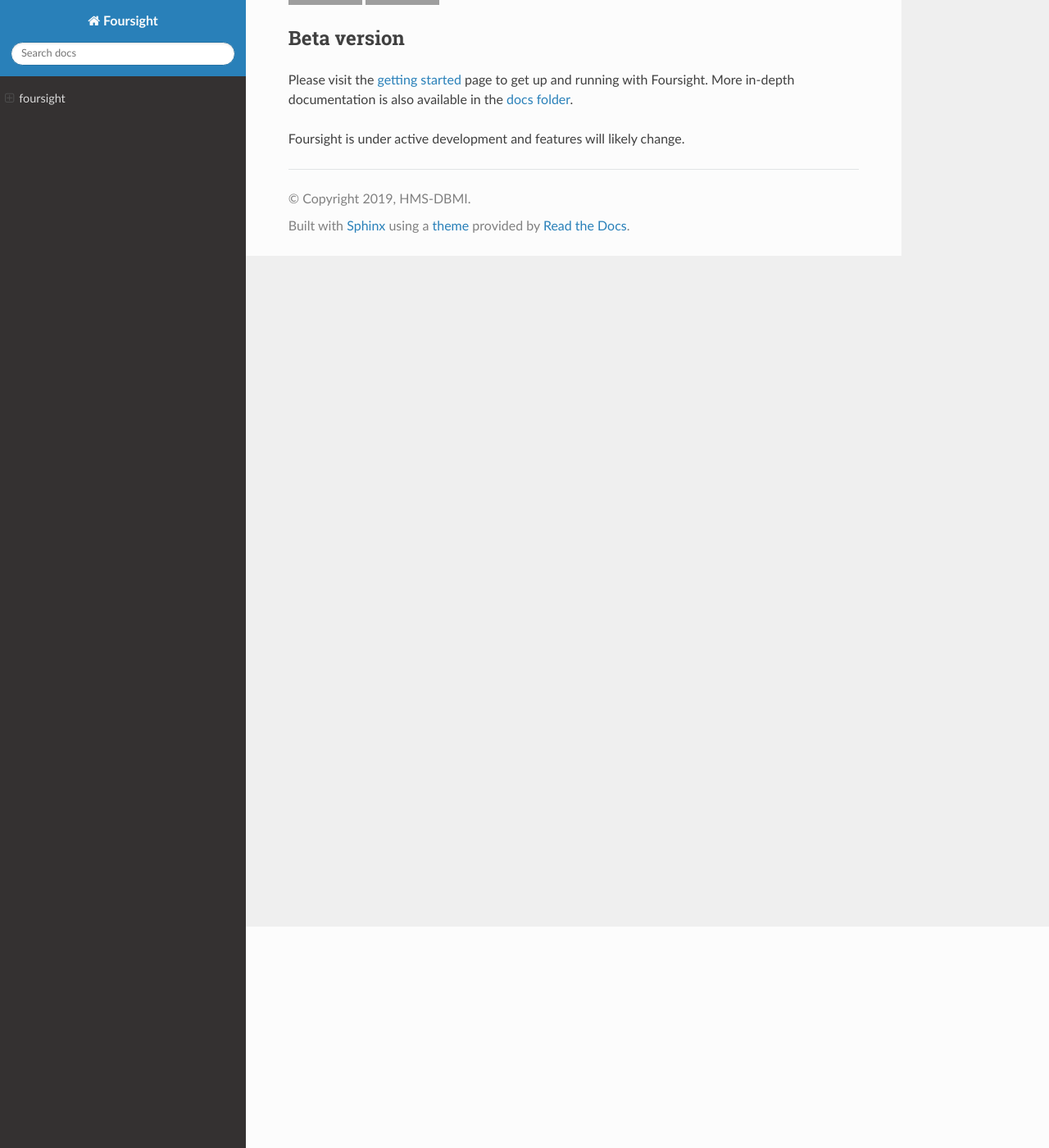
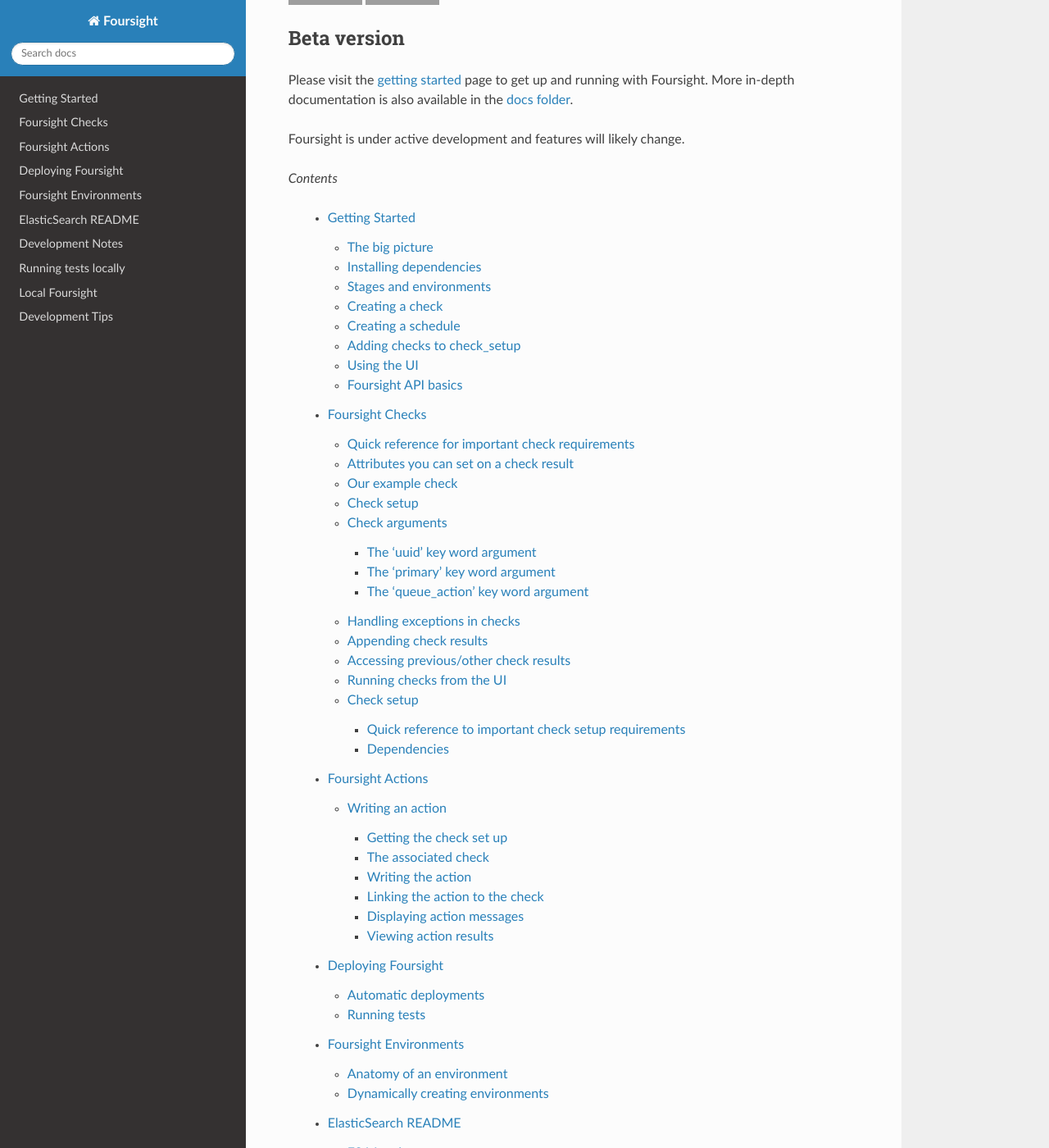
Before and after one commit to 4dn-dcic/foursight, a Sphinx documentation site: the page built from docs/source/index.rst, in a window 1280 px wide and 1400 px high, scrolled down 270 px. Shown: the whole window at 82% size. Built offline with Sphinx 7.4.7 and the Read the Docs theme 2.0.0, drawn with Linux system fonts in a browser that asks for light colours; some of the changed text lies outside the part shown; grey boxes are pictures that could not be loaded.

Commit message:
adding nav

```diff
--- a/docs/source/index.rst
+++ b/docs/source/index.rst
@@ -21,3 +21,17 @@
 Please visit the `getting started <./docs/getting_started.md>`_ page to get up and running with Foursight. More in-depth documentation is also available in the `docs folder <./docs/>`_.
 
 Foursight is under active development and features will likely change.
+
+*Contents*
+
+ .. toctree::
+   :maxdepth: 4
+
+   getting_started
+   checks
+   actions
+   deployment
+   environments
+   elasticsearch
+   development_notes
+   development_tips
```
